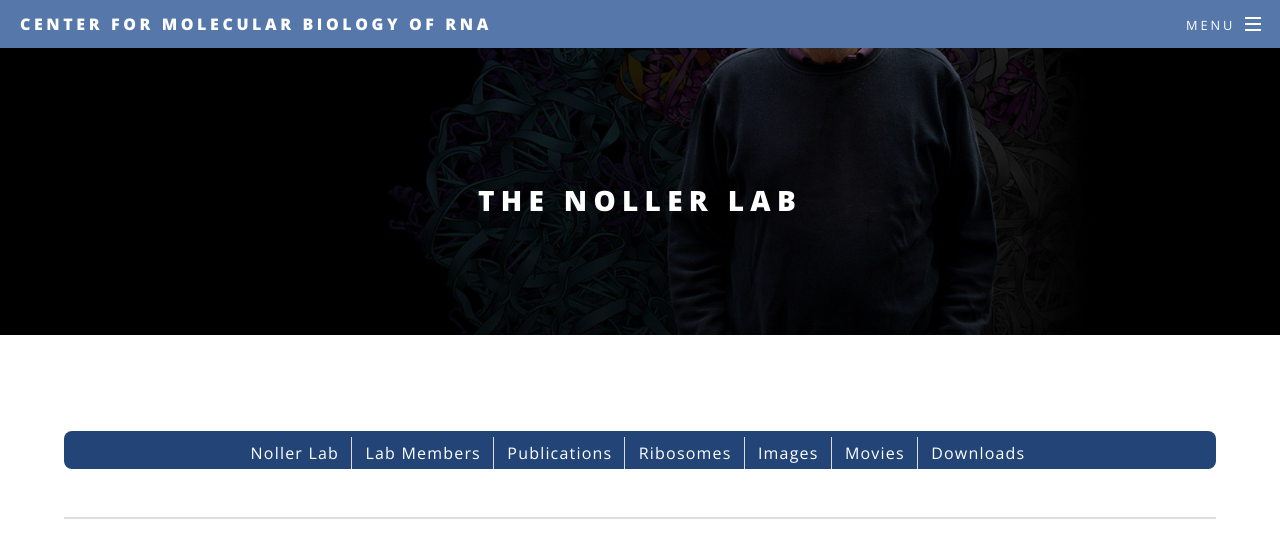
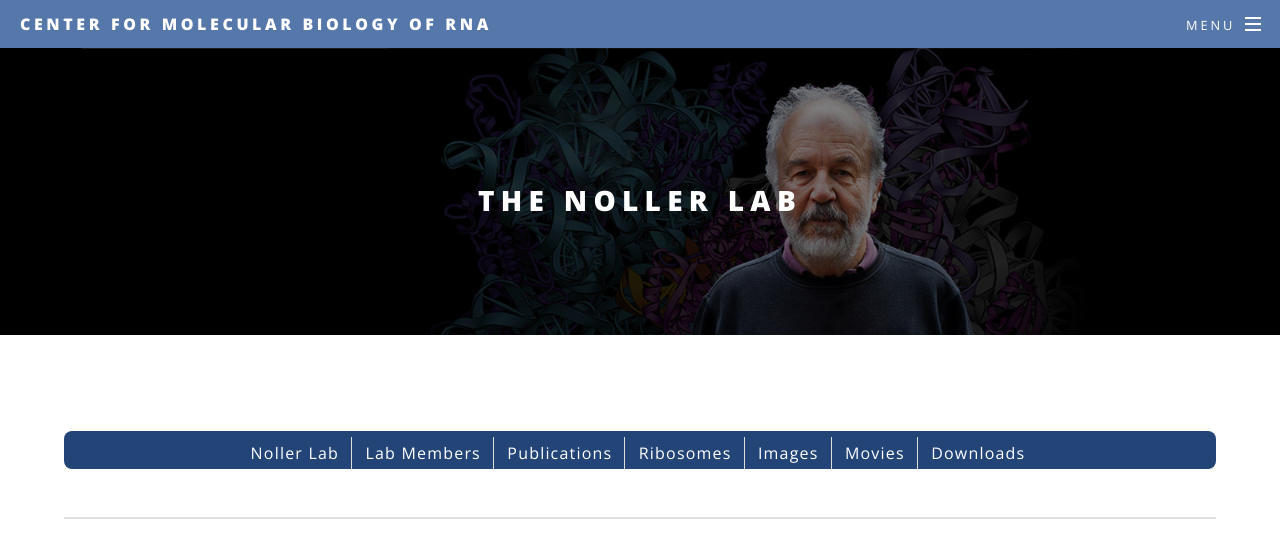
Before and after one commit to luckyluke007/RNA-master, a Jekyll site: the page built from noller-lab.md, in a window 1280 px wide and 1400 px high. Shown: the top 547 px of the window. Built offline with Jekyll 4.4.1, drawn with Linux system fonts in a browser that asks for light colours; grey boxes are pictures that could not be loaded.

Commit message:
fixed mobile images on noller lab

```diff
--- a/css/main.scss
+++ b/css/main.scss
@@ -1691,6 +1691,7 @@
 	#main {
 		> header {
 			@include vendor('background-image', ('linear-gradient(top, rgba(0,0,0,0.5), rgba(0,0,0,0.5))', 'url("#{$baseurl}/research-team-background.jpg")'));
+
 		}
 	}
 }
@@ -1701,7 +1702,7 @@
 			.research-team {
 			@include padding(12em, 0);
 			background-attachment: fixed;
-			background-position: center center;
+			background-position: center top;
 			background-repeat: no-repeat;
 			background-size: cover;
 			text-align: center;
@@ -1934,6 +1935,11 @@
 	width: 60em;
 }
 
+.full-img {
+	max-width: 60em;
+	width: 100%;
+}
+
 
 .rna-drop-btn-container {
   display: block;
--- a/noller-lab.md
+++ b/noller-lab.md
@@ -9,7 +9,7 @@
 ****
 
 <figure class="figure">
-  <img src="images/Fig_1_cross_section.jpg" class="img-thumbnail rounded" alt="Cross-section of the T. thermophilus 70S ribosome showing the locations of the mRNA and tRNAs in the intersubunit cavity.
+  <img src="images/Fig_1_cross_section.jpg" class="full-img" alt="Cross-section of the T. thermophilus 70S ribosome showing the locations of the mRNA and tRNAs in the intersubunit cavity.
 Electron density of tRNA and mRNA in intermediate state Electron density map for the mRNA, tRNAs and elongation factor EF-G from the crystal structure of a trapped chimeric hybrid-state translocation intermediate (Zhou et al., 2014)">
   <figcaption class="figure-caption">Cross-section of the T. thermophilus 70S ribosome showing the locations of the mRNA and tRNAs in the intersubunit cavity.
 Electron density of tRNA and mRNA in intermediate state Electron density map for the mRNA, tRNAs and elongation factor EF-G from the crystal structure of a trapped chimeric hybrid-state translocation intermediate (Zhou et al., 2014)</figcaption>
@@ -22,7 +22,7 @@
 ****
 
 <figure class="figure">
-  <img src="images/Fig_2_electron_density.jpg" class="img-thumbnail rounded" alt="Electron density map for the mRNA, tRNAs and elongation factor EF-G from the crystal structure of a trapped chimeric hybrid-state translocation intermediate (Zhou et al., 2014)">
+  <img src="images/Fig_2_electron_density.jpg" class="full-img" alt="Electron density map for the mRNA, tRNAs and elongation factor EF-G from the crystal structure of a trapped chimeric hybrid-state translocation intermediate (Zhou et al., 2014)">
   <figcaption class="figure-caption">Electron density map for the mRNA, tRNAs and elongation factor EF-G from the crystal structure of a trapped chimeric hybrid-state translocation intermediate (Zhou et al., 2014)</figcaption>
 </figure>
 
@@ -33,14 +33,14 @@
 ****
 
 <figure class="figure">
-  <img src="images/Fig_3_2tRNAs_EFG.png" class="img-fluid rounded" alt="Positions of tRNAs in (A) the classical-state ribosome (Jenner et al., 2010) and (B) a trapped chimeric hybrid-state translocation intermediate (Zhou et al., 2014).">
+  <img src="images/Fig_3_2tRNAs_EFG.png" class="full-img" alt="Positions of tRNAs in (A) the classical-state ribosome (Jenner et al., 2010) and (B) a trapped chimeric hybrid-state translocation intermediate (Zhou et al., 2014).">
   <figcaption class="figure-caption">Positions of tRNAs in (A) the classical-state ribosome (Jenner et al., 2010) and (B) a trapped chimeric hybrid-state translocation intermediate (Zhou et al., 2014).</figcaption>
 </figure>
 
 ****
 
 <figure class="figure">
-  <img src="images/Fig_4_head_rotation.png" class="img-fluid rounded" alt="Positions of tRNAs in (A) the classical-state ribosome (Jenner et al., 2010) and (B) a trapped chimeric hybrid-state translocation intermediate, showing contact between domain IV of EF-G and the mRNA and ap/ap chimeric hybrid-state tRNA (Zhou et al., 2014).">
+  <img src="images/Fig_4_head_rotation.png" class="full-img" alt="Positions of tRNAs in (A) the classical-state ribosome (Jenner et al., 2010) and (B) a trapped chimeric hybrid-state translocation intermediate, showing contact between domain IV of EF-G and the mRNA and ap/ap chimeric hybrid-state tRNA (Zhou et al., 2014).">
   <figcaption class="figure-caption">Positions of tRNAs in (A) the classical-state ribosome (Jenner et al., 2010) and (B) a trapped chimeric hybrid-state translocation intermediate, showing contact between domain IV of EF-G and the mRNA and ap/ap chimeric hybrid-state tRNA (Zhou et al., 2014).</figcaption>
 </figure>
 
@@ -51,7 +51,7 @@
 ****
 
 <figure class="figure">
-  <img src="images/Fig_5_EFG_dom_IV.png" class="img-fluid rounded" alt="Contacts between the 30S ribosomal subunit and tRNAs in (A) the classical-state ribosome (Jenner et al., 2010) and (B) a trapped chimeric hybrid-state translocation intermediate, showing movement of the tRNAs following the rotational movement of the 30S head domain, and domain IV of EF-G (Zhou et al., 2014).
+  <img src="images/Fig_5_EFG_dom_IV.png" class="full-img" alt="Contacts between the 30S ribosomal subunit and tRNAs in (A) the classical-state ribosome (Jenner et al., 2010) and (B) a trapped chimeric hybrid-state translocation intermediate, showing movement of the tRNAs following the rotational movement of the 30S head domain, and domain IV of EF-G (Zhou et al., 2014).
 ">
   <figcaption class="figure-caption">Contacts between the 30S ribosomal subunit and tRNAs in (A) the classical-state ribosome (Jenner et al., 2010) and (B) a trapped chimeric hybrid-state translocation intermediate, showing movement of the tRNAs following the rotational movement of the 30S head domain, and domain IV of EF-G (Zhou et al., 2014).
 </figcaption>
```
